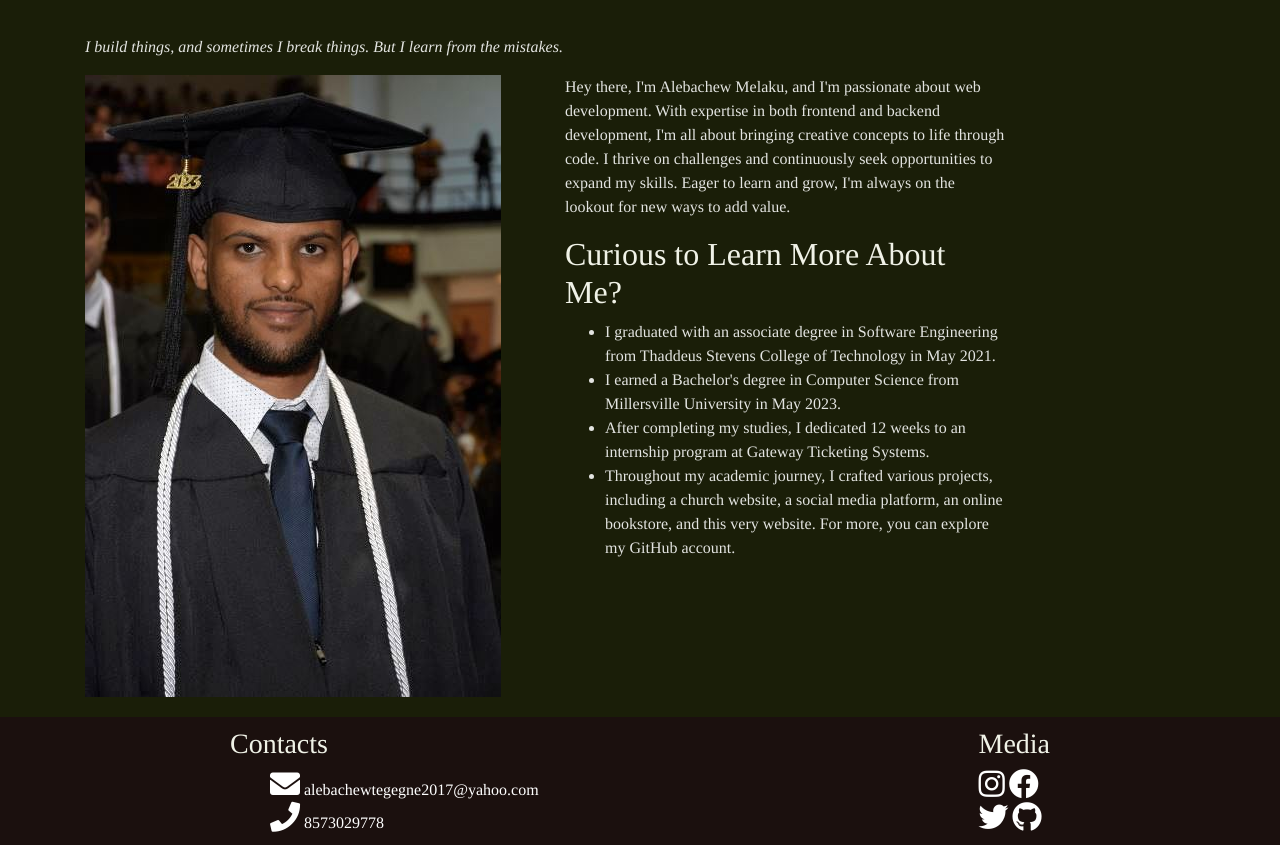
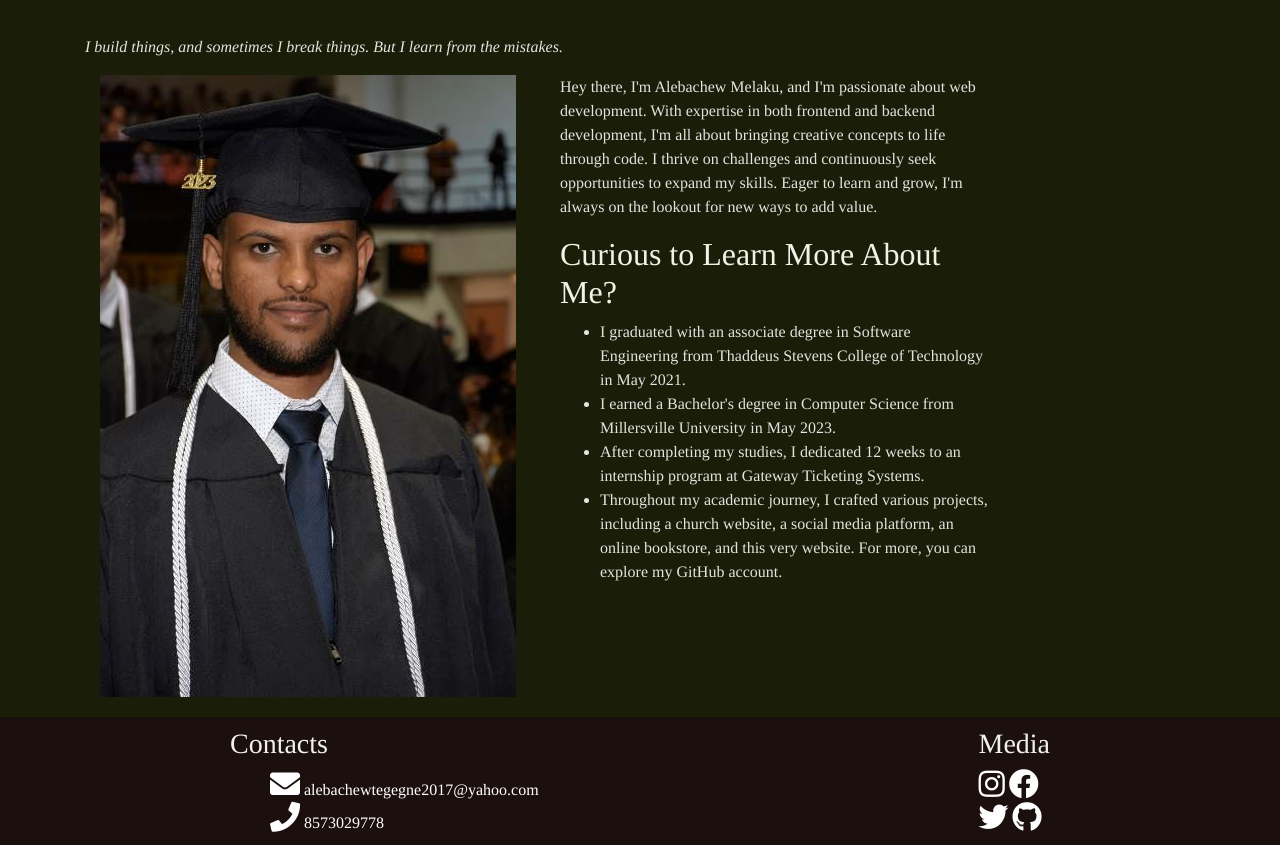
Before and after one commit to atmelaku/melakuPortifolio, a Django app: page /about/ in a window 1280 px wide. Shown: the part 65-910 px from the top of the page. Run offline with Django 4.2, Linux system fonts and the light colour scheme; some libraries are stand-ins or nearby versions.

Commit message:
updated css

```diff
--- a/blog/static/blog/main.css
+++ b/blog/static/blog/main.css
@@ -31,7 +31,9 @@ ul {
 .site-header .navbar-nav .nav-link.active {
   font-weight: 500;
 }
-
+.navbar-dark .navbar-toggler-icon {
+  background-color: #1E1E12;
+}
 .content-section {
   background: #141412;
   padding: 10px 20px;
@@ -113,6 +115,15 @@ div.bio {
 div.picture {
   padding-right: 2rem;
 }
+
+
+/* profile page */
+
+.form-control {
+  background-color: black;
+  color: white;
+}
+
 /* footer style */
 footer {
   background-color: #1B100E;
--- a/blog/templates/blog/about.html
+++ b/blog/templates/blog/about.html
@@ -5,11 +5,13 @@
 {% block content %}
 <p class="quote">I build things, and sometimes I break things. But I learn from the mistakes.</p>
 
-<div id="about-page">
-  <div class="picture">
+<div class="container">
+  <div class="row justify-content-start">
+
+  <div class="col-sm-6 col-md-6 col-xs-12 image-container">
     <img src="{% static 'asset/imgs/gradme.jpg' %}" alt="my pic">
   </div>
-  <div class="bio">
+  <div class="col-sm-6 col-md-6 col-xs-12">
     <p>
       Hey there, I'm Alebachew Melaku, and I'm passionate about web development. With expertise in both frontend and backend development,
       I'm all about bringing creative concepts to life through code. I thrive on challenges and continuously seek opportunities to expand my skills.
@@ -23,6 +25,7 @@
         <li>After completing my studies, I dedicated 12 weeks to an internship program at Gateway Ticketing Systems.</li>
         <li>Throughout my academic journey, I crafted various projects, including a church website, a social media platform, an online bookstore, and this very website. For more, you can explore my GitHub account.</li>
     </ul>
+    </div>
   </div>
 </div>
 
```
